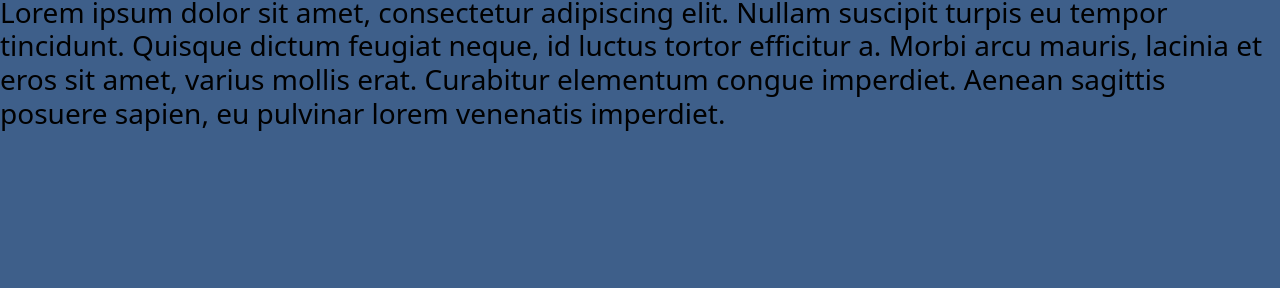
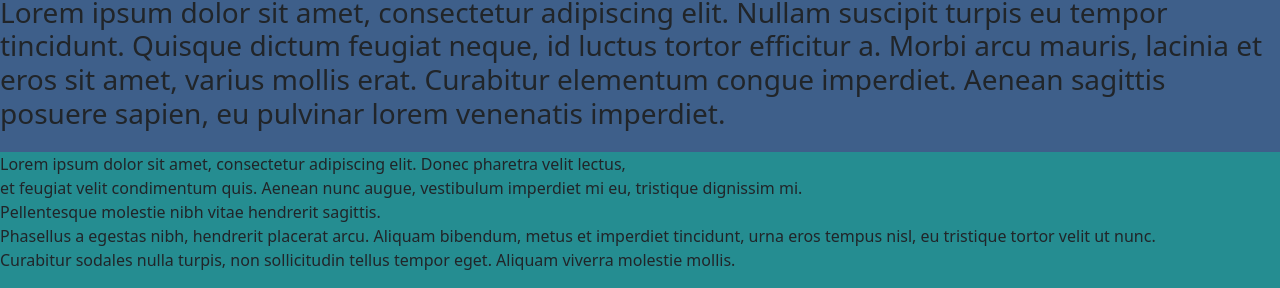
Before and after one commit to Sjarac/Trabajo-Semestral, a plain HTML site: page explicacion.html in a window 1280 px wide. Shown: the part 512-800 px from the top of the page. Drawn offline with nearby package versions, Linux system fonts and the light colour scheme.

Commit message:
Se completa explicacion

```diff
--- a/explicacion.css
+++ b/explicacion.css
@@ -1,6 +1,16 @@
+html, body {
+  height: 100%;
+}
+
 body{
-    background-color: #3e5f8a;
-    color: black;
+  display: flex;
+  flex-direction: column;
+  min-height: 100%;
+  background-color: #3e5f8a;
+}
+footer{
+  background-color: rgb(37, 141, 145);
+  margin-top: auto;
 }
 h1{
   color: white;
--- a/explicacion.html
+++ b/explicacion.html
@@ -38,6 +38,24 @@
       Morbi arcu mauris, lacinia et eros sit amet, varius mollis erat.
       Curabitur elementum congue imperdiet. Aenean sagittis posuere sapien,
        eu pulvinar lorem venenatis imperdiet.</h3>
+       <footer>
+        <p>
+          Lorem ipsum dolor sit amet, consectetur adipiscing elit. Donec pharetra velit lectus, <br>
+          et feugiat velit condimentum quis.
+          Aenean nunc augue, vestibulum imperdiet mi eu,
+          tristique dignissim mi. <br>
+          Pellentesque molestie nibh
+          vitae hendrerit sagittis. <br>
+          Phasellus a egestas nibh,
+          hendrerit placerat arcu.
+          Aliquam bibendum,
+          metus et imperdiet tincidunt, urna eros tempus nisl,
+          eu tristique tortor velit ut nunc. <br>
+          Curabitur sodales nulla turpis,
+          non sollicitudin tellus tempor eget.
+          Aliquam viverra molestie mollis.
+        </p>
+       </footer>
     <script src="https://cdn.jsdelivr.net/npm/bootstrap@5.3.3/dist/js/bootstrap.bundle.min.js" integrity="sha384-YvpcrYf0tY3lHB60NNkmXc5s9fDVZLESaAA55NDzOxhy9GkcIdslK1eN7N6jIeHz" crossorigin="anonymous"></script>
   </body>
 </html>
```
